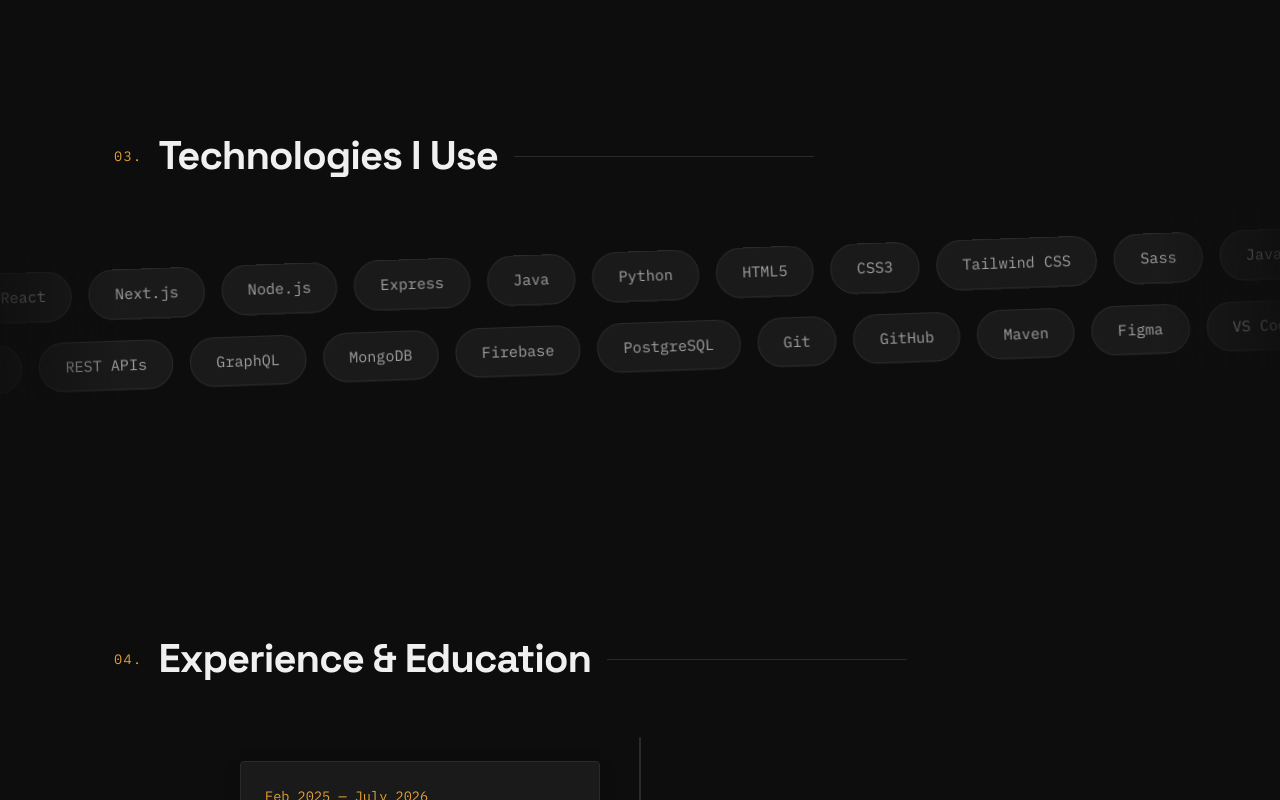
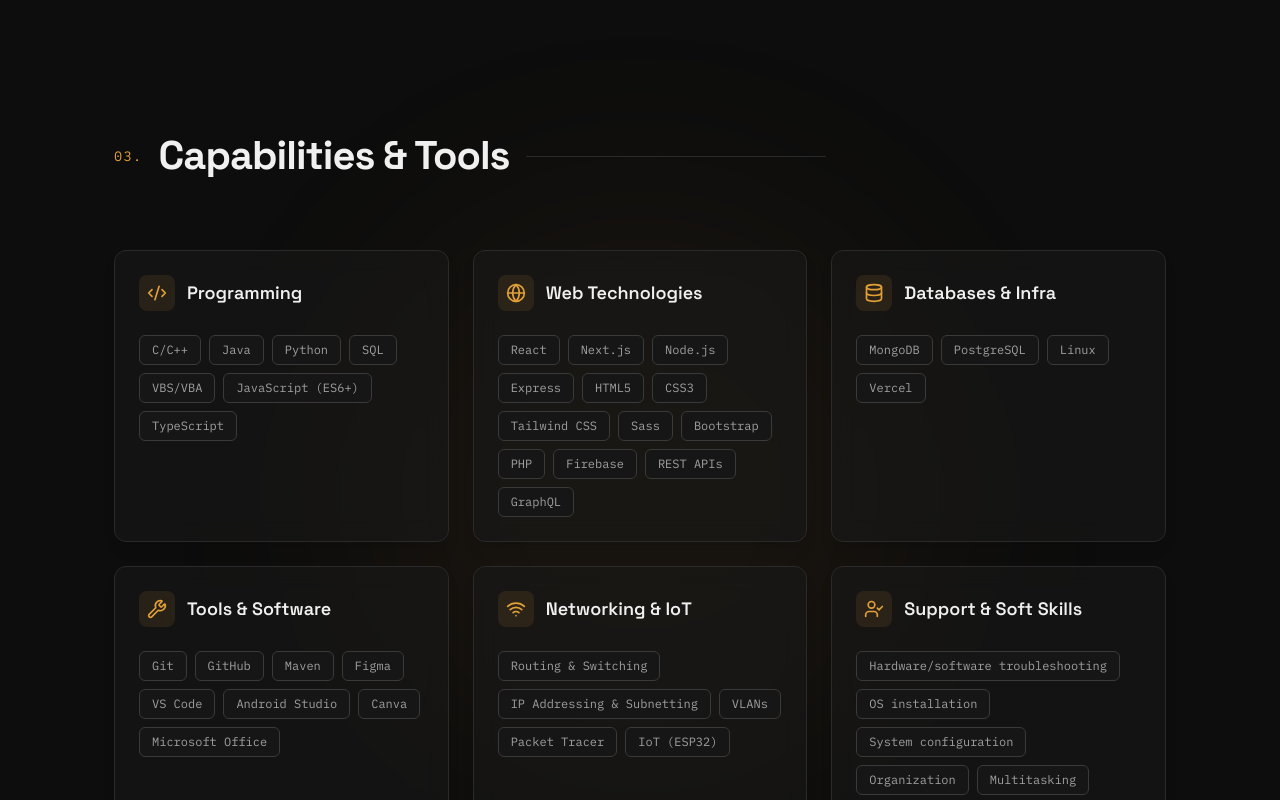
Before and after one commit to rexflores/daivid_portfolio, a Next.js app: page / in a window 1280 px wide. Shown: the part 4020-4820 px from the top of the page. Built offline with nearby package versions, Linux system fonts and the light colour scheme; no server answers; the database is empty.

Commit message:
feat: redesign skills section to categorize technical and non-technical skills based on resume

```diff
--- a/src/components/Skills.tsx
+++ b/src/components/Skills.tsx
@@ -1,37 +1,45 @@
 "use client";
 
 import { motion } from "framer-motion";
+import { Code2, Globe, Database, Wrench, Wifi, UserCheck } from "lucide-react";
 
 export function Skills() {
-  const row1 = [
-    "JavaScript (ES6+)", "TypeScript", "React", "Next.js", "Node.js", "Express",
-    "Java", "Python", "HTML5", "CSS3", "Tailwind CSS", "Sass"
+  const skillCategories = [
+    {
+      title: "Programming",
+      icon: <Code2 className="w-5 h-5 text-accent" />,
+      skills: ["C/C++", "Java", "Python", "SQL", "VBS/VBA", "JavaScript (ES6+)", "TypeScript"]
+    },
+    {
+      title: "Web Technologies",
+      icon: <Globe className="w-5 h-5 text-accent" />,
+      skills: ["React", "Next.js", "Node.js", "Express", "HTML5", "CSS3", "Tailwind CSS", "Sass", "Bootstrap", "PHP", "Firebase", "REST APIs", "GraphQL"]
+    },
+    {
+      title: "Databases & Infra",
+      icon: <Database className="w-5 h-5 text-accent" />,
+      skills: ["MongoDB", "PostgreSQL", "Linux", "Vercel"]
+    },
+    {
+      title: "Tools & Software",
+      icon: <Wrench className="w-5 h-5 text-accent" />,
+      skills: ["Git", "GitHub", "Maven", "Figma", "VS Code", "Android Studio", "Canva", "Microsoft Office"]
+    },
+    {
+      title: "Networking & IoT",
+      icon: <Wifi className="w-5 h-5 text-accent" />,
+      skills: ["Routing & Switching", "IP Addressing & Subnetting", "VLANs", "Packet Tracer", "IoT (ESP32)"]
+    },
+    {
+      title: "Support & Soft Skills",
+      icon: <UserCheck className="w-5 h-5 text-accent" />,
+      skills: ["Hardware/software troubleshooting", "OS installation", "System configuration", "Organization", "Multitasking", "Adaptability", "Attention to detail"]
+    }
   ];
-
-  const row2 = [
-    "MongoDB", "Firebase", "PostgreSQL", "Git", "GitHub", "Maven",
-    "Figma", "VS Code", "Vercel", "Linux", "REST APIs", "GraphQL"
-  ];
-
-  // Helper to render duplicated list for infinite scroll
-  const renderMarqueeList = (items: string[], reverse = false) => {
-    return (
-      <div className={`flex items-center gap-4 ${reverse ? 'animate-[marquee-reverse_30s_linear_infinite]' : 'animate-[marquee_30s_linear_infinite]'}`}>
-        {[...items, ...items].map((item, i) => (
-          <div
-            key={i}
-            className="flex-shrink-0 bg-bg-card border border-border-primary text-text-secondary px-6 py-3 rounded-full font-mono text-[0.9rem] whitespace-nowrap transition-colors hover:text-accent hover:border-accent"
-          >
-            {item}
-          </div>
-        ))}
-      </div>
-    );
-  };
 
   return (
     <section id="skills" className="py-20 md:py-[120px] relative overflow-hidden">
-      <div className="max-w-[1100px] mx-auto px-6 mb-12">
+      <div className="max-w-[1100px] mx-auto px-6 mb-16">
         <motion.div
           initial={{ opacity: 0, y: 30 }}
           whileInView={{ opacity: 1, y: 0 }}
@@ -40,36 +48,46 @@
           className="flex items-center gap-4"
         >
           <span className="font-mono text-[0.85rem] text-accent tracking-widest">03.</span>
-          <h2 className="font-heading text-[clamp(2rem,4vw,2.5rem)] font-bold text-text-primary tracking-tight">Technologies I Use</h2>
+          <h2 className="font-heading text-[clamp(2rem,4vw,2.5rem)] font-bold text-text-primary tracking-tight">Capabilities & Tools</h2>
           <div className="h-[1px] flex-1 bg-border-primary max-w-[300px]"></div>
         </motion.div>
       </div>
 
-      {/* Marquee Tracks */}
-      <div className="relative flex flex-col gap-5 py-5 -rotate-2 scale-105">
-        <style dangerouslySetInnerHTML={{__html: `
-          @keyframes marquee {
-            0% { transform: translateX(0); }
-            100% { transform: translateX(calc(-50% - 10px)); }
-          }
-          @keyframes marquee-reverse {
-            0% { transform: translateX(calc(-50% - 10px)); }
-            100% { transform: translateX(0); }
-          }
-        `}} />
+      <div className="max-w-[1100px] mx-auto px-6 relative z-10">
+        <div className="grid grid-cols-1 md:grid-cols-2 lg:grid-cols-3 gap-6">
+          {skillCategories.map((category, i) => (
+            <motion.div
+              key={category.title}
+              initial={{ opacity: 0, y: 20 }}
+              whileInView={{ opacity: 1, y: 0 }}
+              viewport={{ once: true, margin: "-50px" }}
+              transition={{ duration: 0.5, delay: i * 0.1 }}
+              className="bg-bg-card/50 backdrop-blur-md border border-border-primary rounded-xl p-6 shadow-lg hover:border-accent/50 transition-colors duration-300"
+            >
+              <div className="flex items-center gap-3 mb-6">
+                <div className="p-2 bg-accent/10 rounded-lg">
+                  {category.icon}
+                </div>
+                <h3 className="font-heading text-lg font-semibold text-text-primary">{category.title}</h3>
+              </div>
 
-        {/* Gradients to fade edges */}
-        <div className="absolute inset-y-0 left-0 w-[150px] bg-gradient-to-r from-bg-primary to-transparent z-10 pointer-events-none"></div>
-        <div className="absolute inset-y-0 right-0 w-[150px] bg-gradient-to-l from-bg-primary to-transparent z-10 pointer-events-none"></div>
-
-        <div className="flex w-fit hover:[animation-play-state:paused]">
-          {renderMarqueeList(row1, false)}
-        </div>
-
-        <div className="flex w-fit hover:[animation-play-state:paused]">
-          {renderMarqueeList(row2, true)}
+              <div className="flex flex-wrap gap-2">
+                {category.skills.map((skill) => (
+                  <span
+                    key={skill}
+                    className="px-3 py-1.5 bg-bg-secondary border border-border-hover rounded-md font-mono text-xs text-text-secondary hover:text-accent hover:border-accent transition-colors"
+                  >
+                    {skill}
+                  </span>
+                ))}
+              </div>
+            </motion.div>
+          ))}
         </div>
       </div>
+
+      {/* Background ambient glow */}
+      <div className="absolute top-1/2 left-1/2 -translate-x-1/2 -translate-y-1/2 w-[600px] h-[600px] bg-accent/5 rounded-full blur-[100px] pointer-events-none -z-10"></div>
     </section>
   );
 }
```
